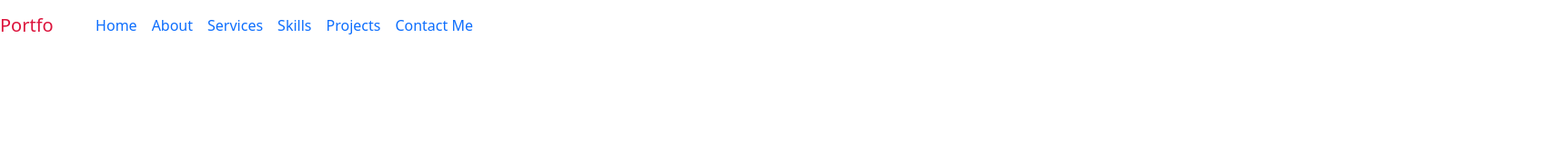
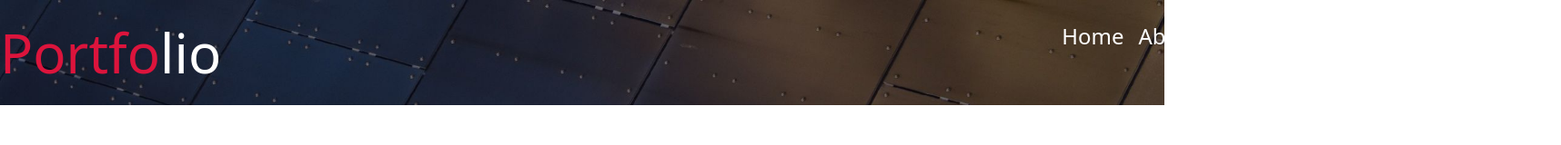
Before and after one commit to RhonaJoyKe/Port-Folio, a plain HTML site: page index.html in a window 1280 px wide. Shown: the whole page at 91% size, 1716 px wide, since content can reach past the window. Drawn offline with nearby package versions, Linux system fonts and the light colour scheme; files whose address does not match are found by name.

Commit message:
navbar stylung

```diff
--- a/index.css
+++ b/index.css
@@ -3,12 +3,24 @@ body{
     padding: 0;
 }
 .landing{
-    background-image: url(assets/5651999.jpg);
+    background-image: url(assets/5652012.jpg);
     background-repeat: no-repeat;
     background-size: cover;
 
 }
 .navbar-brand{
     color:crimson;
-    font-size: 100px;
+
 }
+.navbar-nav{
+
+    margin-left: 900px;
+}
+.nav-item a{
+    text-decoration: none;
+    color:white;
+    font-size: x-large;
+}
+.nav-item a:hover{
+    color: crimson;
+}
--- a/index.html
+++ b/index.html
@@ -13,11 +13,11 @@
         integrity="sha256-FgpCb/KJQlLNfOu91ta32o/NMZxltwRo8QtmkMRdAu8=" crossorigin="anonymous"></script>
     <script src="index.js" type="text/javascript"></script>
 </head>
-
+    <div class="container-full">
     <div class="landing">
     <nav class="navbar navbar-expand-lg navbar ">
 
-        <a class="navbar-brand" href="#">Portfo<span style="color: white;">lio</span></a>
+        <a class="navbar-brand" style="font-size: 60px;" href="#">Portfo<span style="color: white;">lio</span></a>
         <button class="navbar-toggler" type="button" data-bs-toggle="collapse" data-bs-target="#navbarSupportedContent"
             aria-controls="navbarSupportedContent" aria-expanded="false" aria-label="Toggle navigation">
             <span class="navbar-toggler-icon"></span>
@@ -49,7 +49,7 @@
 
     </nav>
 </div>
-
+</div>
 
 </body>
 
```
Also changed, not shown: assets/5652012.jpg (added).
